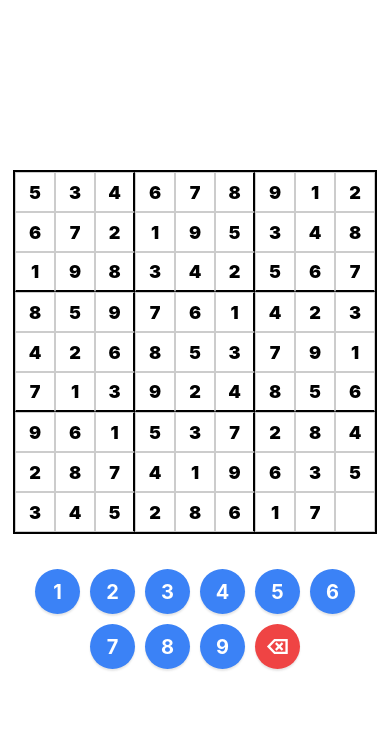
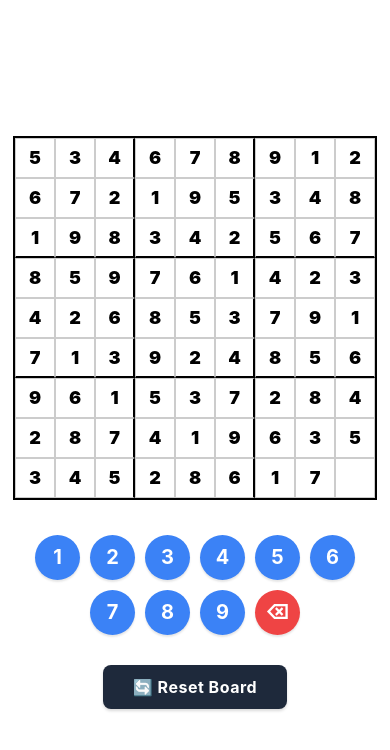
Before and after one commit to dhwan-lee/SudokuApp, a React Native app: screen / in a window 390 px wide. Shown: the top 750 px of the page. Built offline with nearby package versions, Linux system fonts and the light colour scheme.

Commit message:
Milestone 9 complete: Added a cross-platform Reset Game button and state wiper

```diff
--- a/App.tsx
+++ b/App.tsx
@@ -107,6 +107,18 @@ export default function App() {
                 <Text style={styles.numButtonText}>⌫</Text>
             </TouchableOpacity>
         </View>
+
+        <TouchableOpacity
+            style={styles.resetButton}
+            onPress={() => {
+                // Wipe the board state back to the original blueprint copy
+                setBoard(INITIAL_SUDOKU_BOARD.map(r => [...r]));
+                // Clear any active blue cell selection highlights
+                setSelectedCell(null);
+            }}
+        >
+            <Text style={styles.resetButtonText}>🔄 Reset Board</Text>
+        </TouchableOpacity>
         <StatusBar style="auto" />
     </View>
   );
@@ -191,4 +203,22 @@ const styles = StyleSheet.create({
     color: '#ef4444',
     fontWeight: 'bold',
   },
+  resetButton: {
+    marginTop: 25,
+    backgroundColor: '#1e293b', // Sleek slate gray/black
+    paddingVertical: 12,
+    paddingHorizontal: 30,
+    borderRadius: 8,
+    shadowColor: '#000',
+    shadowOffset: { width: 0, height: 2 },
+    shadowOpacity: 0.15,
+    shadowRadius: 3,
+    elevation: 4,
+  },
+  resetButtonText: {
+    color: '#fff',
+    fontSize: 16,
+    fontWeight: 'bold',
+    letterSpacing: 0.5,
+  },
 });
```
